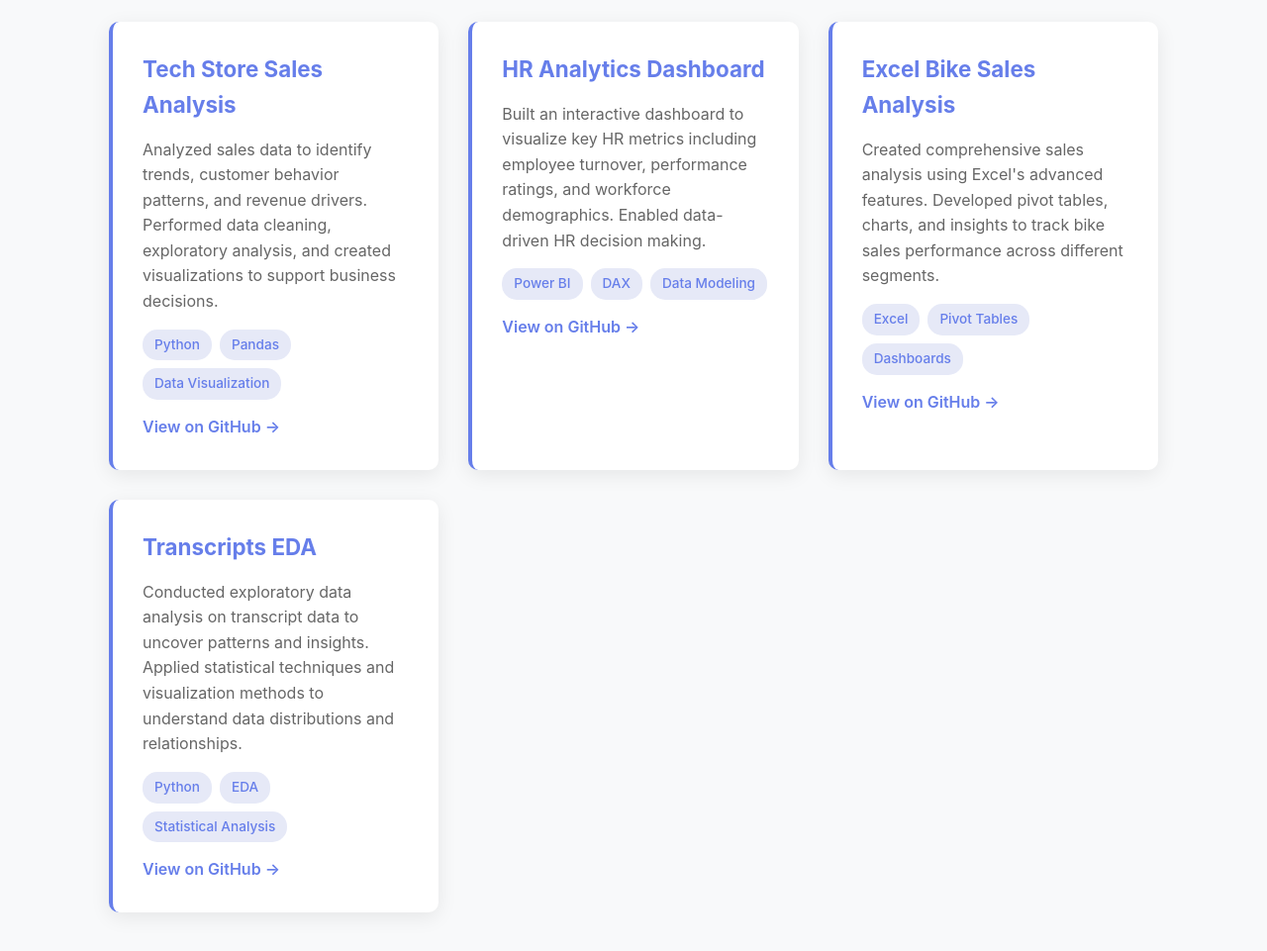
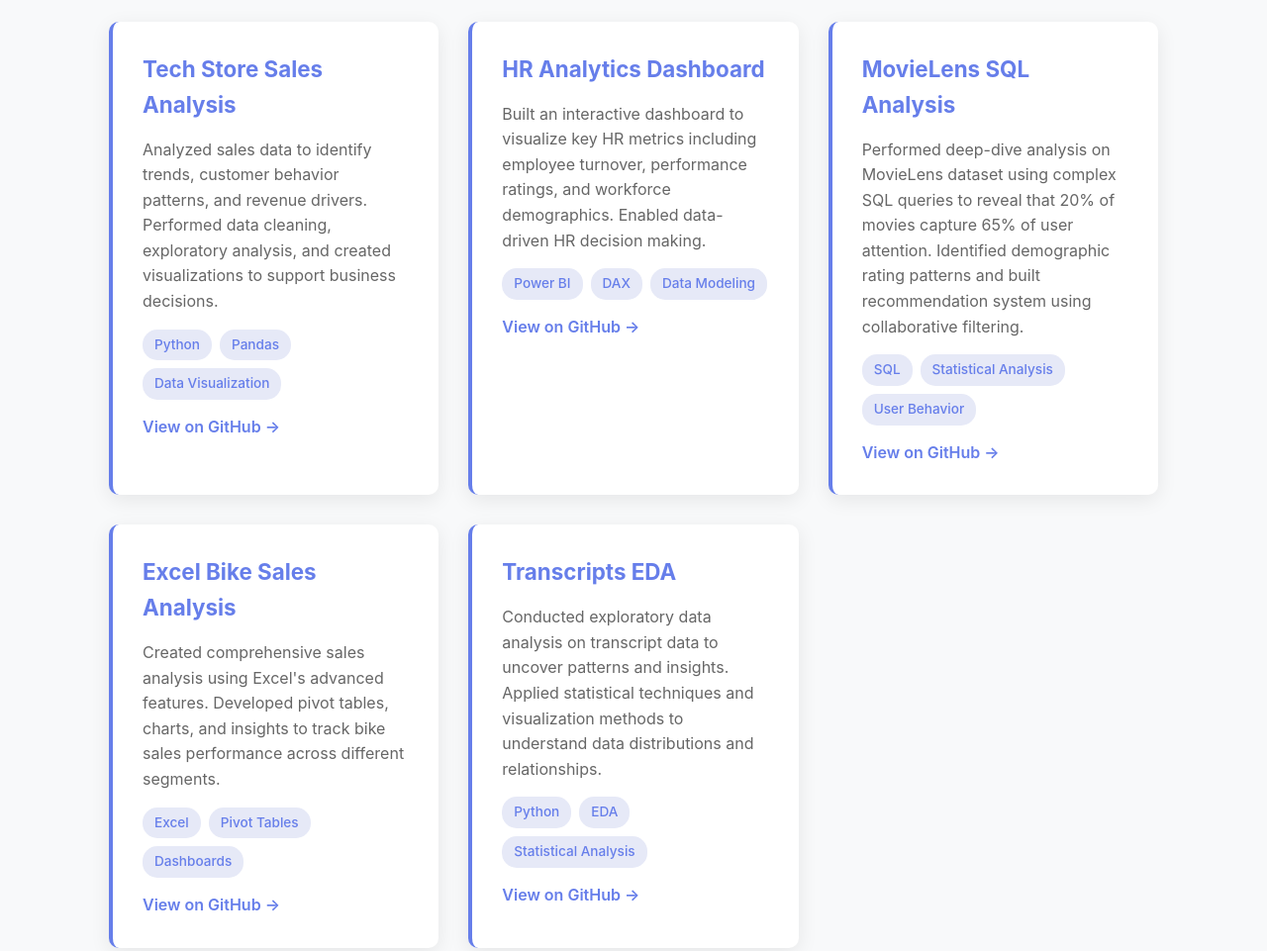
Before and after one commit to jwb475/jwb475.github.io, a plain HTML site: page index.html in a window 1280 px wide. Shown: the part 620-1581 px from the top of the page at 99% size. Drawn offline with Linux system fonts and the light colour scheme.

Commit message:
Add SQL MovieLens analysis project to portfolio

```diff
--- a/index.html
+++ b/index.html
@@ -262,6 +262,17 @@
                 </div>
 
                 <div class="project-card">
+                    <h3>MovieLens SQL Analysis</h3>
+                    <p>Performed deep-dive analysis on MovieLens dataset using complex SQL queries to reveal that 20% of movies capture 65% of user attention. Identified demographic rating patterns and built recommendation system using collaborative filtering.</p>
+                    <div class="project-tags">
+                        <span class="tag">SQL</span>
+                        <span class="tag">Statistical Analysis</span>
+                        <span class="tag">User Behavior</span>
+                    </div>
+                    <a href="https://github.com/jwb475/MovieLens-SQL-Analysis" class="project-link" target="_blank">View on GitHub →</a>
+                </div>
+
+                <div class="project-card">
                     <h3>Excel Bike Sales Analysis</h3>
                     <p>Created comprehensive sales analysis using Excel's advanced features. Developed pivot tables, charts, and insights to track bike sales performance across different segments.</p>
                     <div class="project-tags">
```
